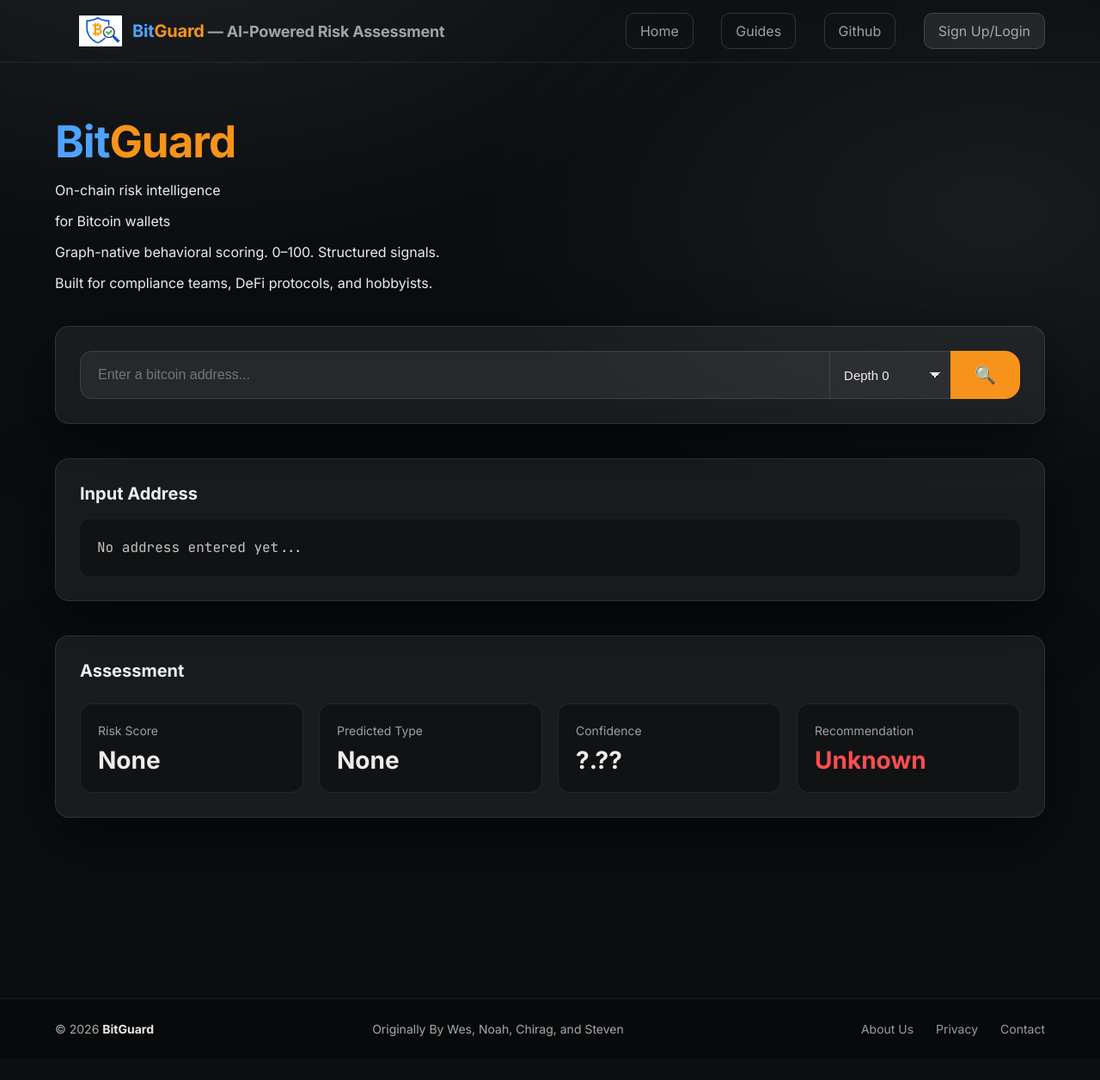
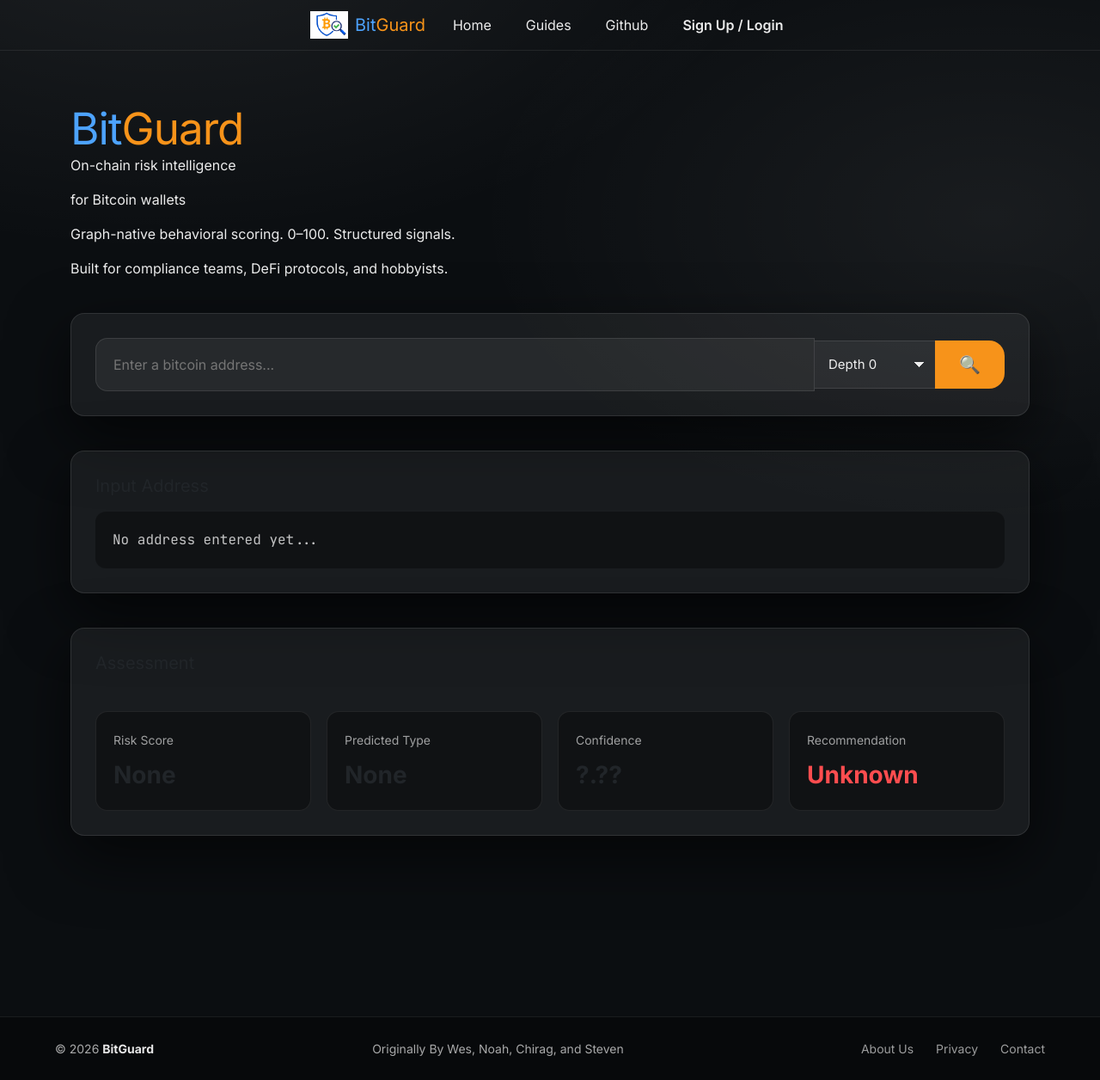
Before and after one commit to thesteau/bitguard, a FastAPI app: page / in a window 1280 px wide. Shown: the whole page at 86% size. Before the commit the page ends 1205 px from the top, so only its background shows below. Run offline with FastAPI, Linux system fonts and the light colour scheme; parts of the project's set-up code (start-up, migrations or seed data) failed here and were passed over.

Commit message:
Revise website look and operation

```diff
--- a/frontend/static/css/styles.css
+++ b/frontend/static/css/styles.css
@@ -130,7 +130,7 @@ h1 {
 
 .depth-select {
   background-image: linear-gradient(45deg, transparent 50%, var(--text) 50%),
-                    linear-gradient(135deg, var(--text) 50%, transparent 50%);
+    linear-gradient(135deg, var(--text) 50%, transparent 50%);
   background-position: calc(100% - 18px) 50%, calc(100% - 12px) 50%;
   background-size: 6px 6px, 6px 6px;
   background-repeat: no-repeat;
@@ -337,14 +337,20 @@ h1 {
   /* orange */
 }
 
-/* Mobile */
-@media (max-width: 700px) {
-  .footer-inner {
-    flex-direction: column;
-    text-align: center;
-  }
+/* Nav */
+.navbar {
+  background: transparent;
+}
 
-  .footer-links a {
-    margin: 0 12px;
-  }
+.navbar-nav .nav-link {
+  color: var(--text);
+  font-weight: 500;
 }
+
+.navbar-nav .nav-link:hover {
+  color: var(--accent);
+}
+
+.navbar-toggler {
+  border: none;
+}
--- a/frontend/static/js/base.js
+++ b/frontend/static/js/base.js
@@ -1,4 +1,2 @@
 // For base.html
 //  Shared javascript functions and actions
-
-console.log("Hello from base js page")
--- a/frontend/templates/base.html
+++ b/frontend/templates/base.html
@@ -1,15 +1,19 @@
 <!doctype html>
 <html lang="en">
+
 <head>
   <meta charset="utf-8" />
   <meta name="viewport" content="width=device-width, initial-scale=1" />
   <title>BitGuard – {% block title %}BitGuard{% endblock %}</title>
-
-  <link href="https://fonts.googleapis.com/css2?family=Inter:wght@400;600;700&family=JetBrains+Mono:wght@400;600&display=swap" rel="stylesheet">
+  <link href="https://cdn.jsdelivr.net/npm/bootstrap@5.3.2/dist/css/bootstrap.min.css" rel="stylesheet">
+  <link
+    href="https://fonts.googleapis.com/css2?family=Inter:wght@400;600;700&family=JetBrains+Mono:wght@400;600&display=swap"
+    rel="stylesheet">
   <link rel="stylesheet" href="/static/css/styles.css">
 </head>
+
 <body>
-
+  <script src="https://cdn.jsdelivr.net/npm/bootstrap@5.3.2/dist/js/bootstrap.bundle.min.js"></script>
   {% include "partials/header.html" %}
 
   <main>
@@ -23,4 +27,5 @@
   <script src="/static/js/base.js"></script>
 
 </body>
+
 </html>
--- a/frontend/templates/partials/header.html
+++ b/frontend/templates/partials/header.html
@@ -1,20 +1,50 @@
 <header>
-  <div class="nav">
-    <div class="brand">
-      <a href="/"><img src="/static/img/bitguard.png" alt="BitGuard logo" class="logo-img">
+  <nav class="navbar navbar-expand-lg navbar-dark">
+    <div class="container">
+
+      <a class="navbar-brand mx-auto d-lg-none text-center" href="/">
+        <img src="/static/img/bitguard.png" alt="BitGuard logo" height="32">
+        <div>
+          <span class="bit">Bit</span><span class="guard">Guard</span>
+        </div>
       </a>
-      <span class="brand-text">
-        <span class="bit">Bit</span><span class="guard">Guard</span><span class="tagline"> — AI-Powered Risk Assessment</span>
-      </span>
+
+      <button class="navbar-toggler ms-auto" type="button" data-bs-toggle="collapse" data-bs-target="#mainNavbar"
+        aria-controls="mainNavbar" aria-expanded="false" aria-label="Toggle navigation">
+        <span class="navbar-toggler-icon"></span>
+      </button>
+
+      <div class="collapse navbar-collapse justify-content-center text-center" id="mainNavbar">
+
+        <a class="navbar-brand d-none d-lg-flex align-items-center me-4" href="/">
+          <img src="/static/img/bitguard.png" alt="BitGuard logo" height="32">
+          <span class="ms-2">
+            <span class="bit">Bit</span><span class="guard">Guard</span>
+          </span>
+        </a>
+
+        <ul class="navbar-nav align-items-center gap-lg-4">
+
+          <li class="nav-item">
+            <a class="nav-link" href="/">Home</a>
+          </li>
+
+          <li class="nav-item">
+            <a class="nav-link" href="/guide">Guides</a>
+          </li>
+
+          <li class="nav-item">
+            <a class="nav-link" href="https://github.com/thesteau/btc" target="_blank">Github</a>
+          </li>
+
+          <li class="nav-item">
+            <a class="nav-link fw-semibold" href="/login">Sign Up / Login</a>
+          </li>
+
+        </ul>
+
+      </div>
+
     </div>
-
-    <nav>
-      <a href="/" class="btn">Home</a>
-      <!-- <a href="/pricing" class="btn">Pricing</a> -->
-      <!-- <a href="/blog" class="btn">Blog</a> -->
-      <a href="/guide" class="btn">Guides</a>
-      <a href="https://github.com/thesteau/btc" target="_blank" class="btn">Github</a>
-      <a href="/login" class="btn primary">Sign Up/Login</a>
-    </nav>
-  </div>
+  </nav>
 </header>
```
